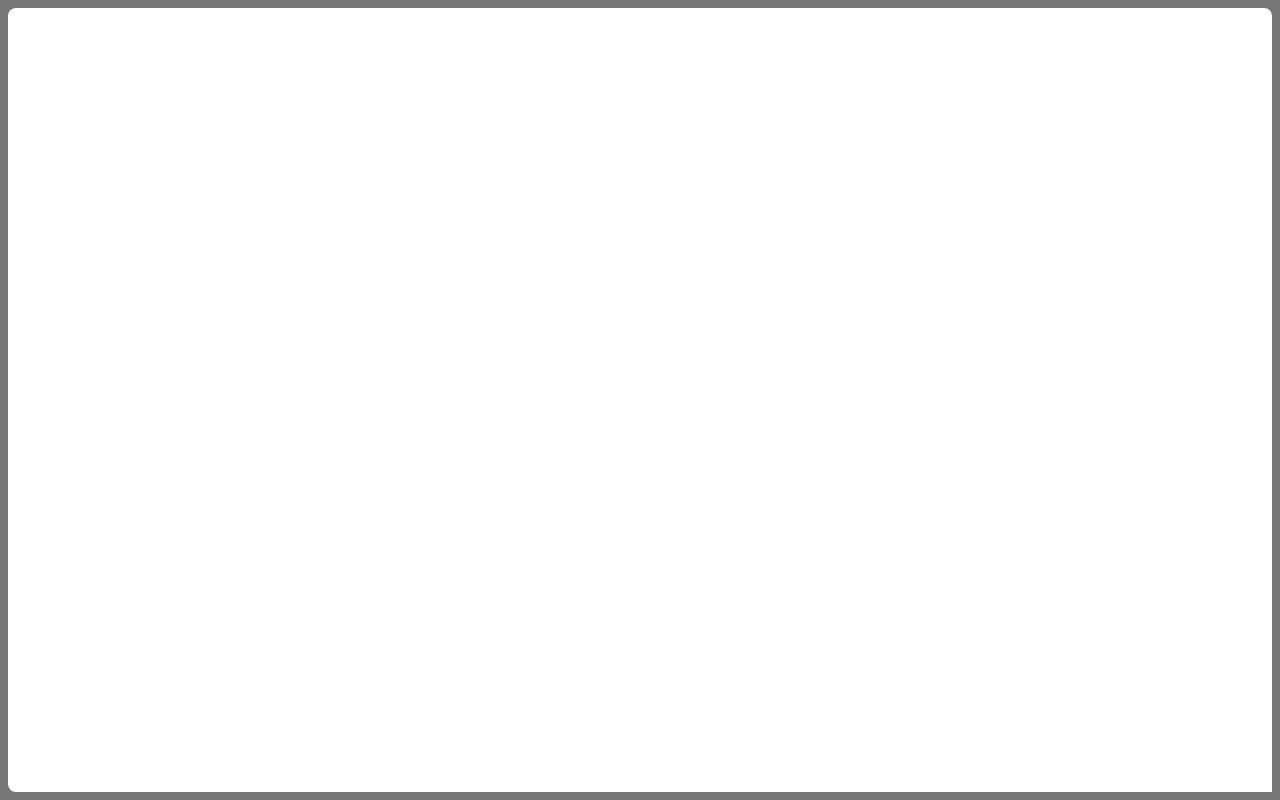
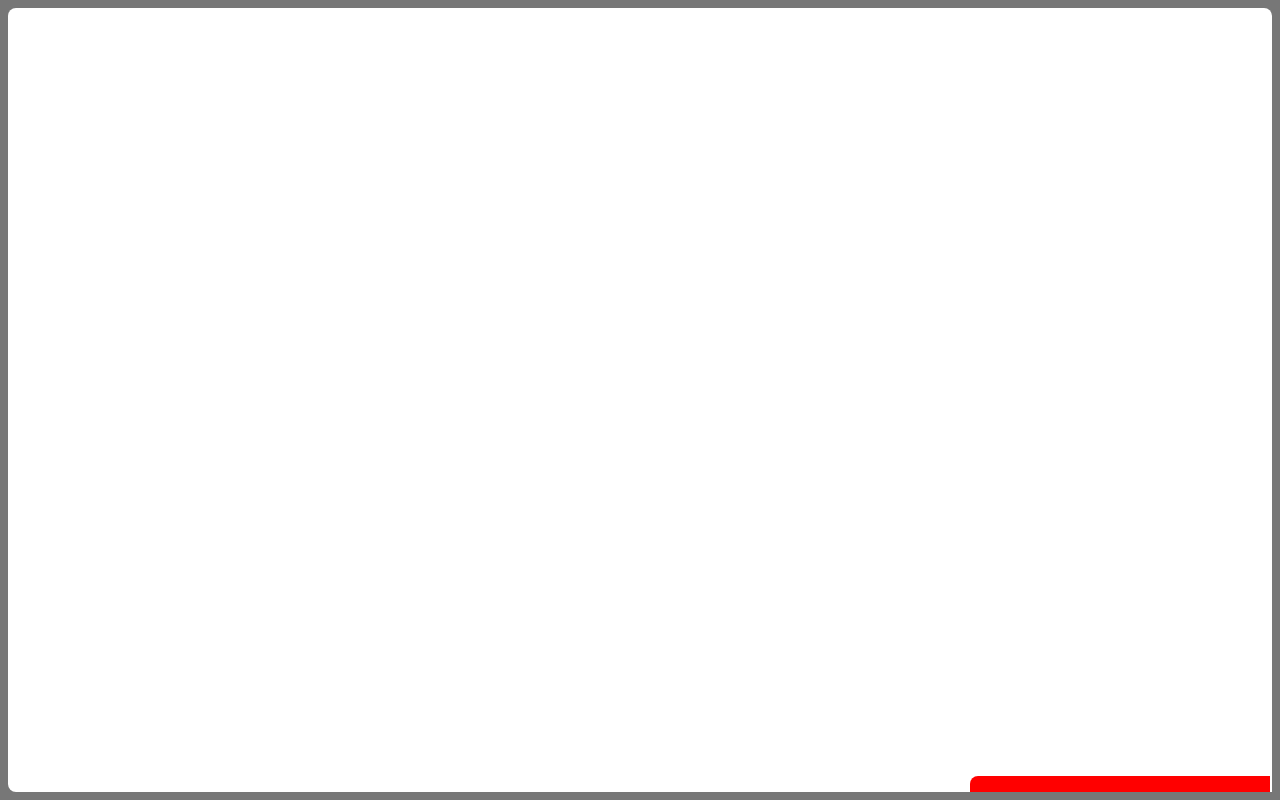
Before and after one commit to AaronFlower/spa-ch, a plain HTML site: page index.html in a window 1280 px wide. Drawn offline with Linux system fonts and the light colour scheme.

Commit message:
初始化 JS 响应程序！

```diff
--- a/index.html
+++ b/index.html
@@ -5,7 +5,69 @@
 	<title>SPA CH01</title>
 	<link rel="stylesheet" href="css/main.css">
 	<script src="js/jquery-2.1.4.js"></script>
+	<script>
+		var spa = (function ( $ ) {
+			var
+				configMap = {
+					extended_height 	: 434,
+					extended_title 		: 'Click to retract',
+					retracted_height 	: 16,
+					retracted_title 	: 'Click to extend',
+					template_html		: '<div class="spa-slider"> </div>'
+				},
+				$chatSlider,
+				toggleSlider, onClickSlider, initModule
+			;
 
+			toggleSlider = function ( ) {
+
+				var height = $chatSlider.height();
+
+				if( configMap.extended_height === height ){
+					$chatSlider
+						.animate( { height : configMap.retracted_height } )
+						.attr( 'title', configMap.retracted_title );
+					return true;
+				}else if( configMap.retracted_height === height ){
+					$chatSlider
+						.animate( { height : configMap.extended_height } )
+						.attr( 'title', configMap.extended_title );
+					return true;
+				}
+
+				return false;
+
+			};
+
+			onClickSlider = function ( ) {
+				toggleSlider();
+				return false;
+			};
+
+
+
+			initModule = function ( $container ) {
+				// render html
+				$container.html( configMap.template_html );
+
+				$chatSlider = $container.find( '.spa-slider' );
+
+				$chatSlider
+					.attr( 'title', configMap.extended_title )
+					.click( onClickSlider );
+
+				return true;
+			};
+
+			return {
+				initModule : initModule
+			};
+
+		})( jQuery );
+		$( function ( ) {
+			spa.initModule( $( '#spa' ) );
+		});
+	</script>
 </head>
 <body>
 	<div id="spa"> </div>
```
